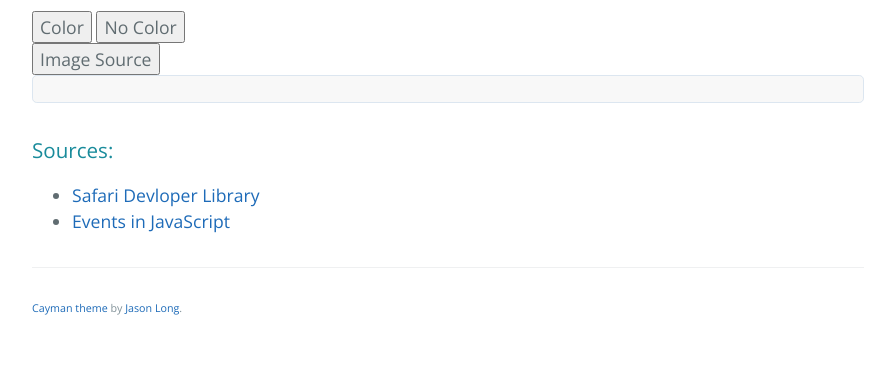
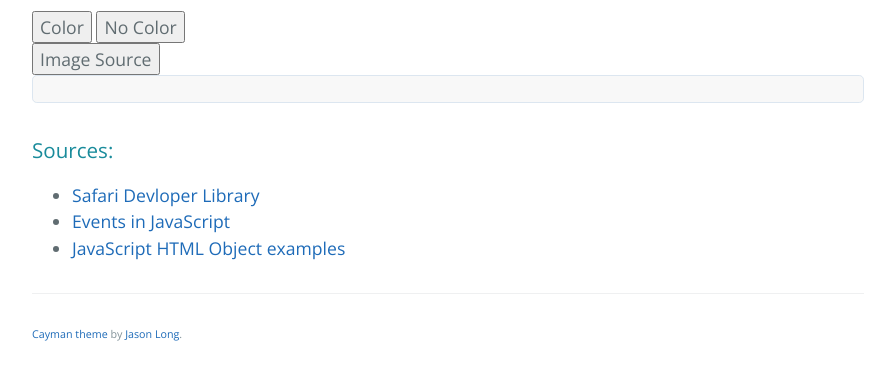
Before and after one commit to Ahuire-Ricardo/reed-jacob.github.io, a plain HTML site: page gh-pages/dom-manipulation.html in a window 1280 px wide. Shown: the part 2065-2445 px from the top of the page, without its empty margins (192-1087 px from the left). Drawn offline with nearby package versions, Linux system fonts and the light colour scheme.

Commit message:
Added all sources

```diff
--- a/gh-pages/dom-manipulation.html
+++ b/gh-pages/dom-manipulation.html
@@ -122,6 +122,7 @@ function showSource() {
         <ul>
           <li><a href="https://developer.apple.com/library/safari/documentation/AppleApplications/Conceptual/SafariJSProgTopics/Tasks/DOM.html#//apple_ref/doc/uid/30001237-BAJGJJAH">Safari Devloper Library</a></li>
           <li><a href="http://www.tizag.com/javascriptT/javascriptevents.php#">Events in JavaScript</a></li>
+          <li><a href="http://www.w3schools.com/js/js_ex_dom.asp">JavaScript HTML Object examples</a></li>
         </ul>
 
       <footer class="site-footer">
```
